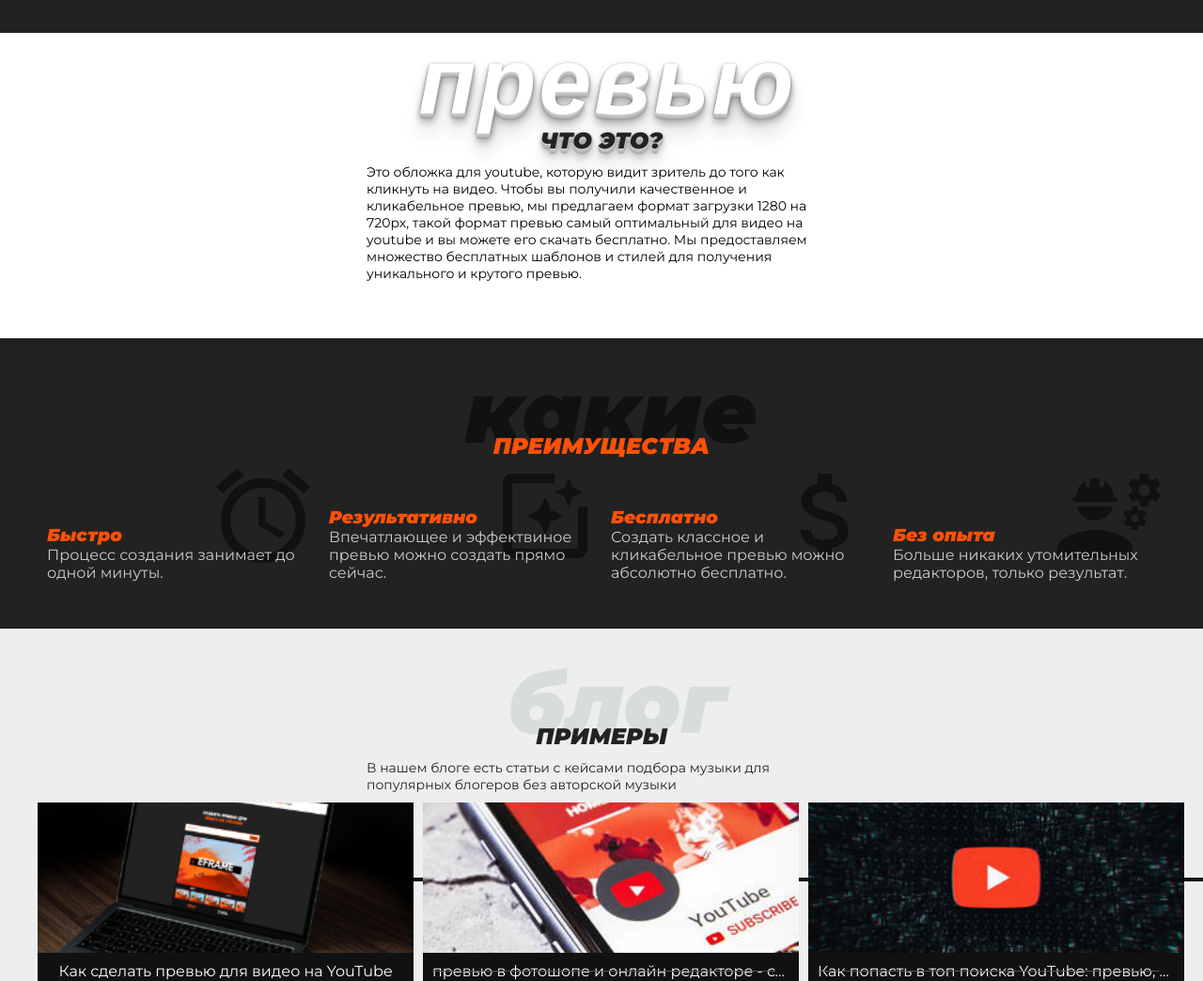
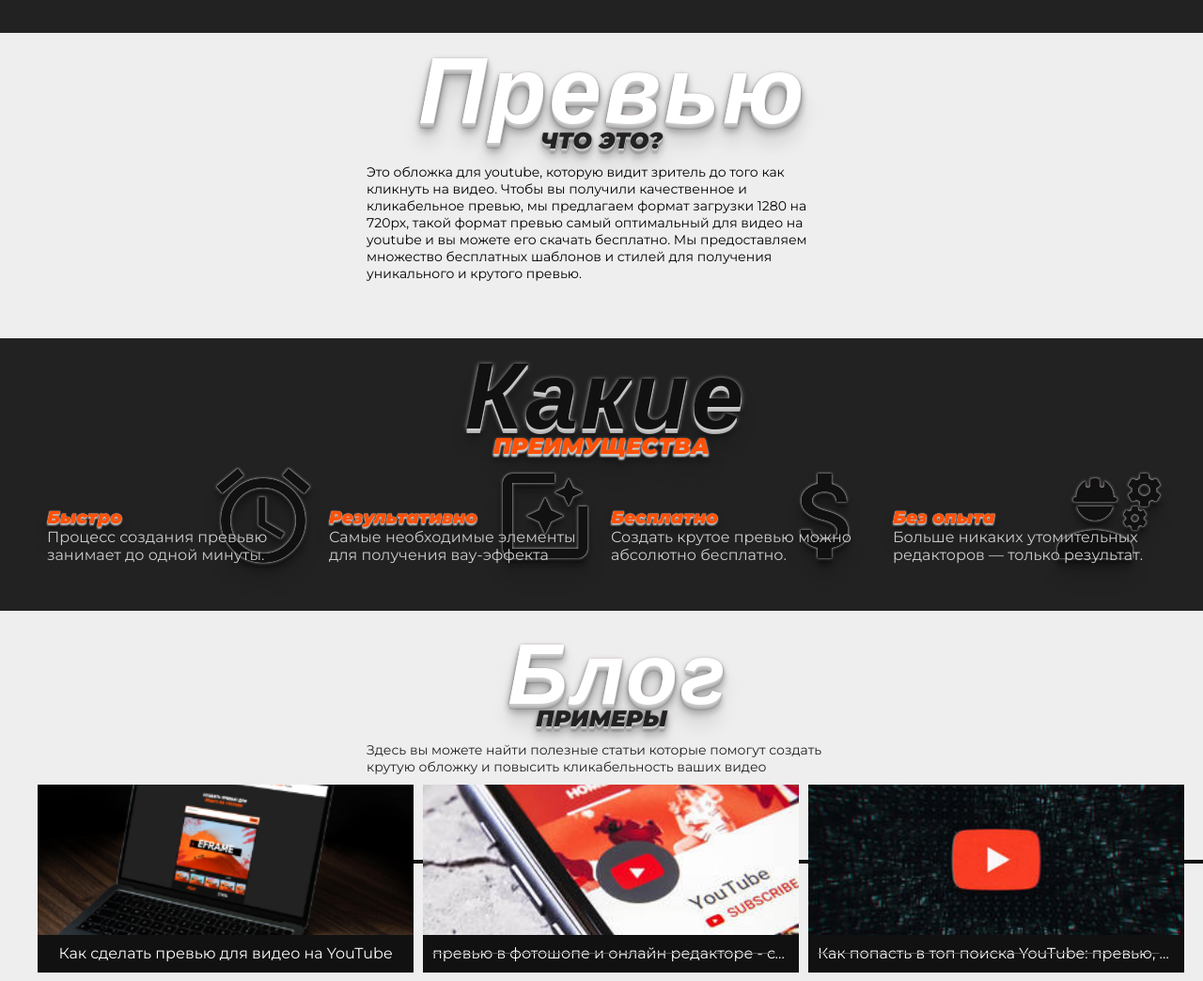
Before and after one commit to poliakooff/eFrame_web_site, a plain HTML site: page index.html in a window 1280 px wide. Shown: the part 1275-2319 px from the top of the page at 94% size. Drawn offline with nearby package versions, Linux system fonts and the light colour scheme.

Commit message:
Edit design

```diff
--- a/index.html
+++ b/index.html
@@ -262,7 +262,7 @@
                 <div class="response__box wrap">
                     <h2 class="response__title title-response">
                         <span class="title-response__content">
-                            <span class="title-response__flow">превью</span> ЧТО ЭТО?
+                            <span class="title-response__flow">Превью</span> ЧТО ЭТО?
                         </span>
                     </h2>
                     <p class="response__paragraph">
@@ -498,7 +498,7 @@
                 <div class="response__box wrap">
                     <h2 class="response__title title-response">
                         <span class="title-response__content">
-                            <span class="title-response__flow">какие</span> ПРЕИМУЩЕСТВА
+                            <span class="title-response__flow">Какие</span> ПРЕИМУЩЕСТВА
                         </span>
                     </h2>
                     <div class="response__content">
@@ -508,7 +508,7 @@
                             </span>
                             <h3>Быстро</h3>
                             <p>
-                                Процесс создания занимает до одной минуты.
+                                Процесс создания превьвю занимает до одной минуты.
                             </p>
                             <hr>
                         </div>
@@ -518,7 +518,8 @@
                             </span>
                             <h3>Результативно</h3>
                             <p>
-                                Впечатлающее и эффектвиное превью можно создать прямо сейчас.
+                                <!-- Крутое и кликабельное превью с вау-эффектом -->
+                                Самые необходимые элементы для получения вау-эффекта
                             </p>
                             <hr>
                         </div>
@@ -528,7 +529,7 @@
                             </span>
                             <h3>Бесплатно</h3>
                             <p>
-                                Создать классное и кликабельное превью
+                                Создать крутое превью
                                 можно абсолютно бесплатно.
                             </p>
                             <hr>
@@ -540,7 +541,7 @@
                             <h3>Без опыта</h3>
                             <p>
                                 Больше никаких утомительных
-                                редакторов, только результат.
+                                редакторов — только результат.
                             </p>
                         </div>
                     </div>
@@ -550,12 +551,12 @@
                 <div class="response__box wrap">
                     <h2 class="response__title title-response">
                         <span class="title-response__content">
-                            <span class="title-response__flow">блог</span> ПРИМЕРЫ
+                            <span class="title-response__flow">Блог</span> ПРИМЕРЫ
                         </span>
                     </h2>
                     <p class="response__paragraph">
-                        В нашем блоге есть статьи с кейсами подбора музыки для популярных
-                        блогеров без авторской музыки
+                        Здесь вы можете найти полезные статьи которые помогут создать крутую обложку
+                        и повысить кликабельность ваших видео
                     </p>
                     <div class="response-slider__blog blog-slider">
                         <div  class="blog-slider__list swiper-wrapper before-line">
--- a/styles/main.less
+++ b/styles/main.less
@@ -421,10 +421,7 @@
 
         .title-response__flow {
           position: absolute;
-          bottom: -5px;
-          left: -30px;
           font-size: 90px;
-          color: #d7dcdc;
           z-index: -1;
         }
       }
@@ -468,11 +465,11 @@
   }
 
   .response__what {
+    background-color: @color_body;
     .response__box {
       .response__title {
         color: @color_secondary;
-        text-shadow: 0 1px 0 #cccccc, 0 2px 0 #c9c9c9, 0 3px 0 #bbbbbb,
-          0 4px 0 #b9b9b9, 0 5px 0 #aaaaaa, 0 6px 1px rgba(0, 0, 0, 0.1),
+        text-shadow: 0 1px 0 #cccccc, 0 2px 0 #c9c9c9, 0 3px 0 #bbbbbb, 0 6px 1px rgba(0, 0, 0, 0.1),
           0 0 5px rgba(163, 58, 58, 0.1), 0 1px 3px rgba(0, 0, 0, 0.3),
           0 3px 5px rgba(0, 0, 0, 0.2), 0 5px 10px rgba(0, 0, 0, 0.25),
           0 10px 10px rgba(0, 0, 0, 0.2), 0 20px 20px rgba(0, 0, 0, 0.15);
@@ -480,7 +477,7 @@
         .title-response__flow {
           color: @color_white;
           left: -130px;
-          bottom: 10px;
+          bottom: 0px;
           align-self: center;
           margin-top: -18px;
           transition: all 0.3s ease;
@@ -528,6 +525,7 @@
       align-items: center;
     }
   }
+
   .response__price {
     background-color: @color_secondary-dark;
 
@@ -704,9 +702,27 @@
     .response__box {
       .response__title {
         color: @color_primary;
+        text-shadow: 0 1px 3px #cccccc, 0 2px 2px #c9c9c9, 0 3px 2px #bbbbbb, 0 6px 1px rgba(0, 0, 0, 0.1),
+          0 0 5px rgba(163, 58, 58, 0.1), 0 1px 3px rgba(0, 0, 0, 0.3),
+          0 3px 5px rgba(0, 0, 0, 0.2), 0 5px 10px rgba(0, 0, 0, 0.25),
+          0 10px 10px rgba(0, 0, 0, 0.2), 0 20px 20px rgba(0, 0, 0, 0.15);
 
         .title-response__flow {
           color: @color_secondary-dark;
+          left: -30px;
+          bottom: 0px;
+          align-self: center;
+          margin-top: -18px;
+          transition: all 0.3s ease;
+          transform: rotateX(0deg) rotateZ(0deg);
+          font-family: Impact, Charcoal, sans-serif;
+          font-size: 100px;
+          letter-spacing: 3px;
+          text-shadow: 0 1px 5px #cccccc, 0 2px 0 #c9c9c9, 0 3px 0 #bbbbbb,
+            0 4px 0 #b9b9b9, 0 5px 0 #aaaaaa, 0 6px 1px rgba(0, 0, 0, 0.1),
+            0 0 5px rgba(163, 58, 58, 0.1), 0 1px 3px rgba(0, 0, 0, 0.3),
+            0 3px 5px rgba(0, 0, 0, 0.2), 0 5px 10px rgba(0, 0, 0, 0.25),
+            0 10px 10px rgba(0, 0, 0, 0.2), 0 20px 20px rgba(0, 0, 0, 0.15);
         }
       }
       .response__paragraph {
@@ -726,9 +742,17 @@
             font-size: 120px;
             color: @color_secondary-dark;
             z-index: -1;
+            text-shadow: 0 0px 3px #cccccc, 0 0 0 #c9c9c9, 0 0 0 #bbbbbb, 0 6px 1px rgba(0, 0, 0, 0.1),
+          0 0 5px rgba(163, 58, 58, 0.1), 0 1px 3px rgba(0, 0, 0, 0.3),
+          0 3px 5px rgba(0, 0, 0, 0.2), 0 5px 10px rgba(0, 0, 0, 0.25),
+          0 10px 10px rgba(0, 0, 0, 0.2), 0 20px 20px rgba(0, 0, 0, 0.15);
           }
           h3 {
             color: @color_primary;
+            text-shadow: 0 2px 2px #cccccc, 0 0px 1px #c9c9c9, 0 0px 1px #bbbbbb, 0 6px 1px rgba(0, 0, 0, 0.1),
+          0 0 5px rgba(163, 58, 58, 0.1), 0 1px 3px rgba(0, 0, 0, 0.3),
+          0 3px 5px rgba(0, 0, 0, 0.2), 0 5px 10px rgba(0, 0, 0, 0.25),
+          0 10px 10px rgba(0, 0, 0, 0.2), 0 20px 20px rgba(0, 0, 0, 0.15);
           }
           p {
             color: @color_light-grey;
@@ -742,6 +766,33 @@
   }
   .response__blog {
     background-color: @color_body;
+
+    .response__title {
+      color: @color_secondary;
+      text-shadow: 0 1px 0 #cccccc, 0 2px 0 #c9c9c9, 0 3px 0 #bbbbbb, 0 6px 1px rgba(0, 0, 0, 0.1),
+        0 0 5px rgba(163, 58, 58, 0.1), 0 1px 3px rgba(0, 0, 0, 0.3),
+        0 3px 5px rgba(0, 0, 0, 0.2), 0 5px 10px rgba(0, 0, 0, 0.25),
+        0 10px 10px rgba(0, 0, 0, 0.2), 0 20px 20px rgba(0, 0, 0, 0.15);
+
+      .title-response__flow {
+        color: @color_white;
+        left: -30px;
+        bottom: 0px;
+        align-self: center;
+        margin-top: -18px;
+        transition: all 0.3s ease;
+        transform: rotateX(0deg) rotateZ(0deg);
+        font-family: Impact, Charcoal, sans-serif;
+        font-size: 100px;
+        letter-spacing: 3px;
+        text-shadow: 0 1px 0 #cccccc, 0 2px 0 #c9c9c9, 0 3px 0 #bbbbbb,
+          0 4px 0 #b9b9b9, 0 5px 0 #aaaaaa, 0 6px 1px rgba(0, 0, 0, 0.1),
+          0 0 5px rgba(163, 58, 58, 0.1), 0 1px 3px rgba(0, 0, 0, 0.3),
+          0 3px 5px rgba(0, 0, 0, 0.2), 0 5px 10px rgba(0, 0, 0, 0.25),
+          0 10px 10px rgba(0, 0, 0, 0.2), 0 20px 20px rgba(0, 0, 0, 0.15);
+      }
+    }
+
     .blog-slider__list {
       display: flex;
 
```
Also changed, not shown: favicon.ico, images/blog/content/easy_use.jpg (deleted), images/blog/content/instruction_to_create.jpg (deleted), images/blog/content/instruction_to_input.jpg (deleted), images/blog/content/preview_for_youtube.png (deleted), images/blog/content/what_preview.jpg (deleted), images/blog/content/why_preview.jpg (deleted), styles/main.css, 5 other files.
